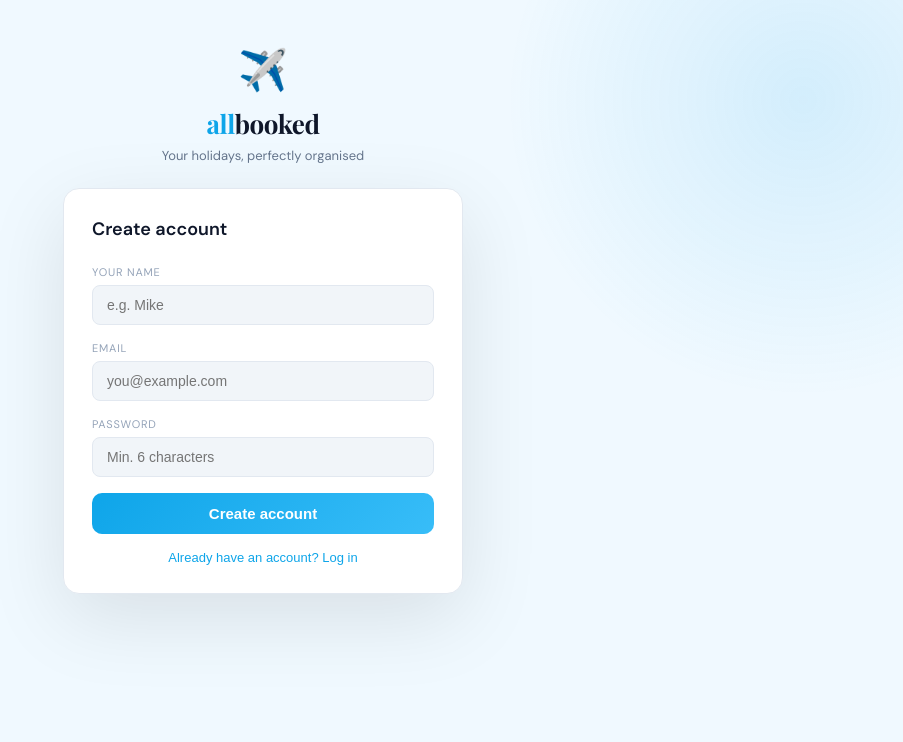
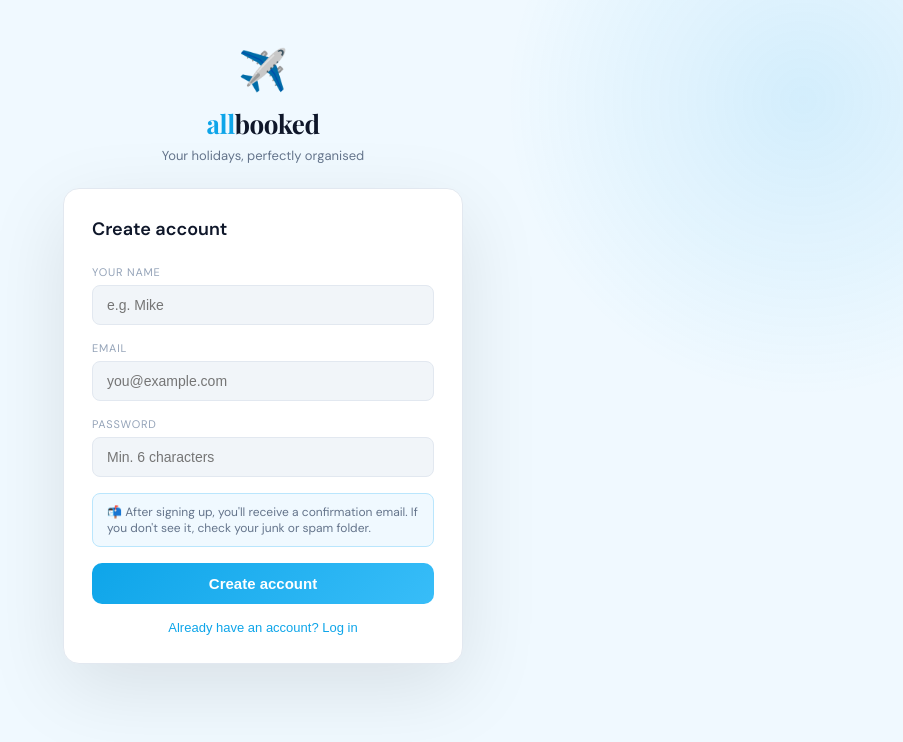
Before and after one commit to michaellouzado-sys/Holiday-tracker, a React (Vite) app: page / in a window 1280 px wide. Both pictures are taken after a click on the button "Don't have an account? Sign up". Shown: the top 742 px of the page, without its empty margins (377-1280 px from the left). Built offline with nearby package versions, Linux system fonts and the light colour scheme; no server answers.

Commit message:
Add junk folder reminder on signup

```diff
--- a/src/Auth.jsx
+++ b/src/Auth.jsx
@@ -116,6 +116,17 @@ export default function AuthScreen() {
           {message && (
             <div style={{ background: "#10b98122", border: "1px solid #00d4aa44", borderRadius: "8px", padding: "10px 14px", marginBottom: "16px", color: "#10b981", fontSize: "13px" }}>
               {message}
+              {mode === "login" && (
+                <div style={{ marginTop: "8px", color: "#64748b", fontSize: "12px" }}>
+                  📬 Can't find the email? Check your junk or spam folder.
+                </div>
+              )}
+            </div>
+          )}
+
+          {mode === "signup" && !message && (
+            <div style={{ background: "#f0f9ff", border: "1px solid #bae6fd", borderRadius: "8px", padding: "10px 14px", marginBottom: "16px", color: "#64748b", fontSize: "12px" }}>
+              📬 After signing up, you'll receive a confirmation email. If you don't see it, check your junk or spam folder.
             </div>
           )}
 
```
